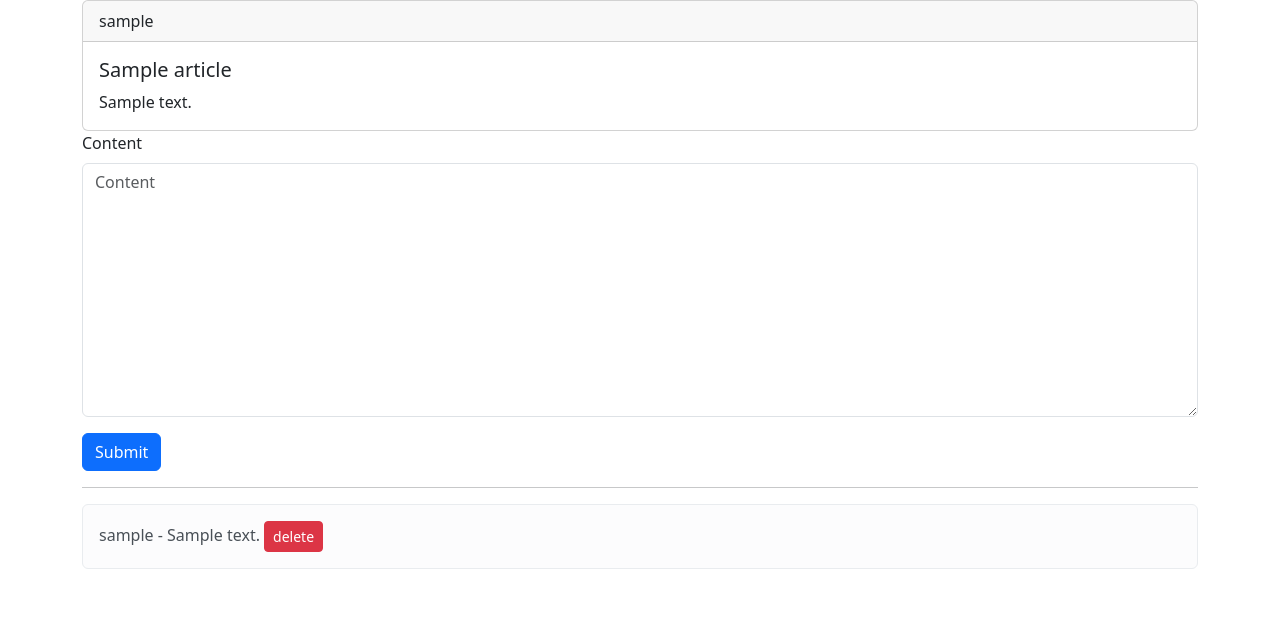
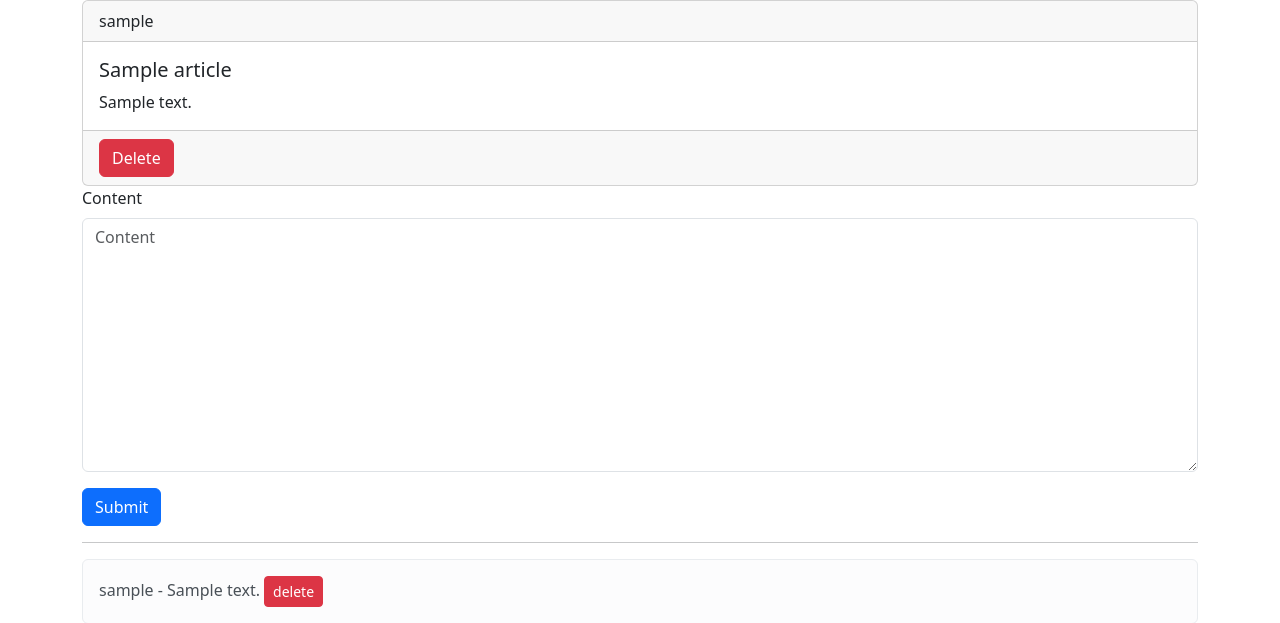
Before and after one commit to JUMI0110/login, a Django app: page /articles/1/ in a window 1280 px wide. Shown: the part 56-679 px from the top of the page. Run offline with Django 5.2, Linux system fonts and the light colour scheme; a user stored in the database is signed in; tables that the repository leaves empty hold one stand-in row (values such as "Sample post"); some libraries are stand-ins or nearby versions.

Commit message:
article Delete 기능 구현

```diff
--- a/articles/templates/detail.html
+++ b/articles/templates/detail.html
@@ -10,6 +10,14 @@
             <h5 class="card-title">{{article.title}}</h5>
             <p class="card-text">{{article.content}}</p>
         </div>
+        {% if user == article.user %}
+        <div class="card-footer">
+            <form action="{% url 'articles:delete' id=article.id %}" method="POST">
+                {% csrf_token %}
+                <input type="submit" value="Delete" class="btn btn-danger">
+            </form>
+        </div>
+        {% endif %}
     </div>
     <form action="{% url 'articles:comment_create' article_id=article.id %}" method="POST">
         {% csrf_token %}
--- a/articles/urls.py
+++ b/articles/urls.py
@@ -7,6 +7,7 @@ urlpatterns = [
     path('', views.index, name='index'),
     path('create/', views.create, name='create'),
     path('<int:id>/', views.detail, name='detail'),
+    path('<int:id>/delete/', views.delete, name='delete'),
     path('<int:article_id>/comments/create/', views.comment_create, name='comment_create'),
     path('<int:article_id>/comments/<int:id>/delete', views.comment_delete, name='comment_delete'),
 ]
--- a/articles/views.py
+++ b/articles/views.py
@@ -21,6 +21,12 @@ def detail(request, id):
         'form': form
     }
     return render(request, 'detail.html', context)
+
+def delete(request, id):
+    article = Article.objects.get(id=id)
+    if request.user == article.user:
+        article.delete()
+    return redirect('articles:index')
 
 @login_required
 def create(request):
```
